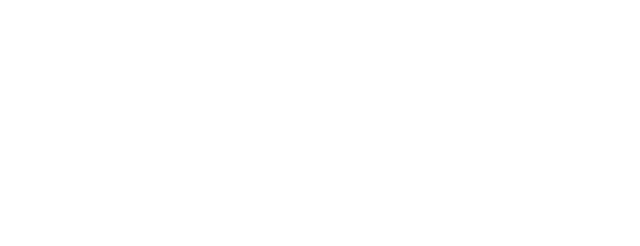
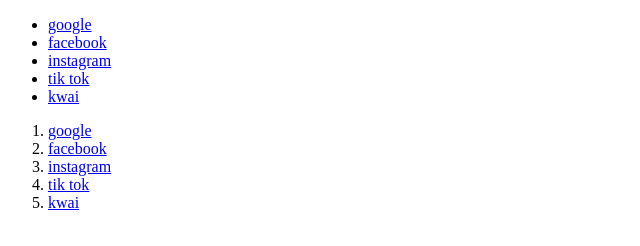
Before and after one commit to berda09/pika, a plain HTML site: page link.html in a window 1280 px wide. Shown: the whole page, without its empty margins (0-640 px from the left). Drawn offline with Linux system fonts and the light colour scheme.

Commit message:
Update link.html

```diff
--- a/link.html
+++ b/link.html
@@ -1,3 +1,4 @@
+
 
 <!DOCTYPE html>
 <html lang="PT-BR">
@@ -7,9 +8,27 @@
         <link rel="styleshet" type="text/css">
         <scriptsrc=jquery.js"></script>
         </script>
-        <script></script>
-         </head>
+        <script>
+
+        </script>
+     </head>
     <body>
+       <ul>
+        <li><a href="https://www.google.com/search?q=kid+bengala&rlz=1C1GCEA_enBR1120BR1120&oq=kid+bengala&gs_lcrp=EgZjaHJvbWUyBggAEEUYOdIBCTI4OTExajBqN6gCCLACAQ&sourceid=chrome&ie=UTF-8">google</a></li>
+        <li><a href="ww.facebook.com">facebook</a></li>
+        <li><a href="www.intagran.com">instagram</a></li>
+        <li><a href="www.tik tok.com">tik tok</a></li>
+        <li><a href="www.kwai.com">kwai</a></li>
 
+        </ul>
+
+        <ol>
+            <li><a href="www.google.com">google</a></li>
+            <li><a href="ww.facebook.com">facebook</a></li>
+            <li><a href="www.intagran.com">instagram</a></li>
+            <li><a href="www.tik tok.com">tik tok</a></li>
+            <li><a href="www.kwai.com">kwai</a></li>
+
+        </ol>
     </body>
 </html>
```
